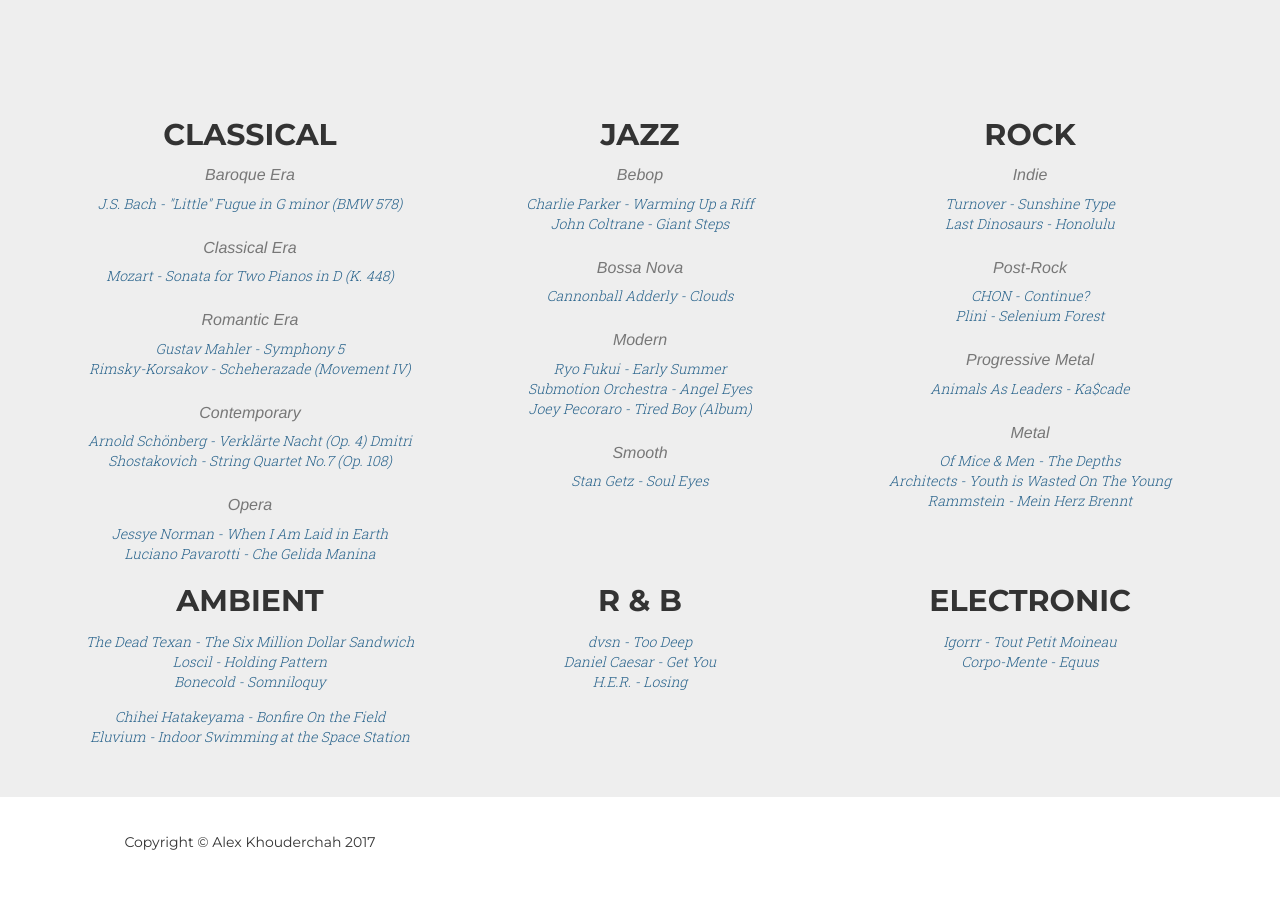
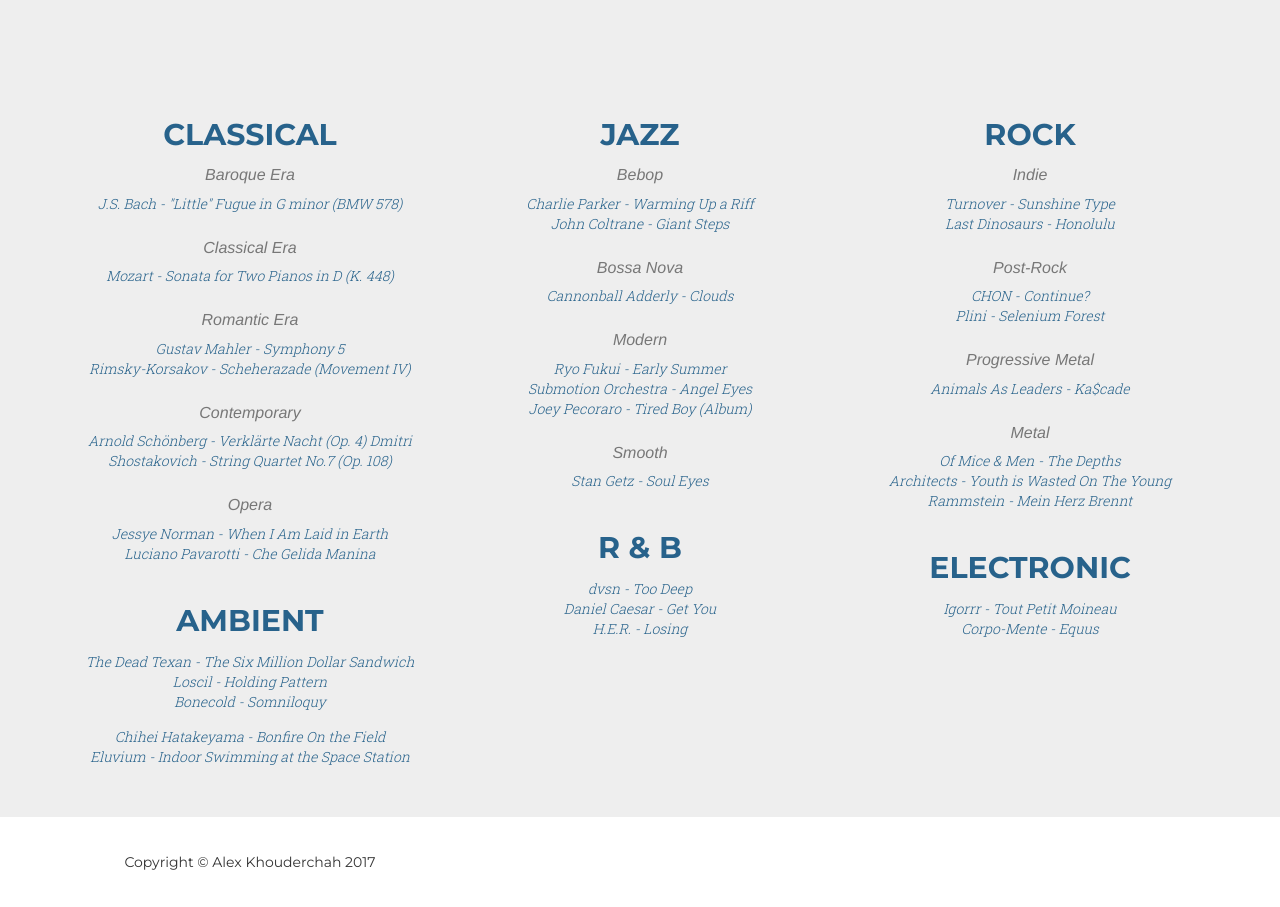
Before and after one commit to akhouderchah/akhouderchah.github.io, a website: page articles/misc/music-list.html in a window 1280 px wide. Shown: the part 520-1427 px from the top of the page. Drawn offline with nearby package versions, Linux system fonts and the light colour scheme; files that its build step writes are made by us from their sources; files whose address does not match are found by name; a web font is replaced by a local one.

Commit message:
Updated music page

```diff
--- a/articles/misc/music-list.html
+++ b/articles/misc/music-list.html
@@ -90,9 +90,11 @@
           </div>
         </div>
 		-->
-		<div class="row">
+		<div class="row list-center">
 		  <div class="col-lg-4 text-center">
-			<h2>Classical</h2>
+			<div>
+			  <h2 class="list-hider"><a>Classical</a></h2>
+			  <div class="list-hidee collapse in">
 				<h3 class="list-subheading list-first text-muted">Baroque Era</h3>
 				<a href="https://www.youtube.com/watch?v=zO8i5D2uz84">J.S. Bach - "Little" Fugue in G minor (BMW 578)</a>
 				<h3 class="list-subheading text-muted">Classical Era</h3>
@@ -107,8 +109,25 @@
 				<a href="https://www.youtube.com/watch?v=jOIAi2XwuWo">Jessye Norman - When I Am Laid in Earth</a><br>
 				<a href="https://www.youtube.com/watch?v=yPZlUivmU9s">Luciano Pavarotti - Che Gelida Manina</a>
 			  </div>
+			</div>
+
+			<div>
+			  <br><h2 class="list-hider"><a>Ambient</a></h2>
+			  <div class="list-hidee collapse in">
+				<div class="list-subheading list-first text-muted"></div>
+				<a href="https://www.youtube.com/watch?v=hP9nIq4otVA">The Dead Texan - The Six Million Dollar Sandwich</a><br>
+				<a href="https://www.youtube.com/watch?v=9bJcvgxX6AY">Loscil - Holding Pattern</a><br>
+				<a href="https://www.youtube.com/watch?v=LmvdavHPdh8">Bonecold - Somniloquy</a><br>
+				<div class="list-subheading list-first text-muted"></div>
+				<a href="https://www.youtube.com/watch?v=wRtGgQbZAxY">Chihei Hatakeyama - Bonfire On the Field</a><br>
+				<a href="https://www.youtube.com/watch?v=cIUnVO3tWfo">Eluvium - Indoor Swimming at the Space Station</a>
+			  </div>
+			</div>
+		  </div>
 		  <div class="col-lg-4 text-center">
-			<h2>Jazz</h2>
+			<div>
+			  <h2 class="list-hider"><a>Jazz</a></h2>
+			  <div class="list-hidee collapse in">
 				<h3 class="list-subheading list-first text-muted">Bebop</h3>
 				<a href="https://www.youtube.com/watch?v=Lr5WgLZBptQ">Charlie Parker - Warming Up a Riff</a><br>
 				<a href="https://www.youtube.com/watch?v=30FTr6G53VU">John Coltrane - Giant Steps</a>
@@ -121,8 +140,22 @@
 				<h3 class="list-subheading text-muted">Smooth</h3>
 				<a href="https://www.youtube.com/watch?v=w5fuBhPhZaU">Stan Getz - Soul Eyes</a>
 			  </div>
+			</div>
+
+			<div>
+			  <br><h2 class="list-hider"><a>R & B</a></h2>
+			  <div class="list-hidee collapse in">
+				<div class="list-subheading list-first text-muted"></div>
+				<a href="https://www.youtube.com/watch?v=N7LBse25QP8">dvsn - Too Deep</a><br>
+				<a href="https://www.youtube.com/watch?v=sweE862aOGc">Daniel Caesar - Get You</a><br>
+				<a href="https://www.youtube.com/watch?v=N1-i53r-yVQ">H.E.R. - Losing</a>
+			  </div>
+			</div>
+		  </div>
 		  <div class="col-lg-4 text-center">
-			<h2>Rock</h2>
+			<div>
+			  <h2 class="list-hider"><a>Rock</a></h2>
+			  <div class="list-hidee collapse in">
 				<h3 class="list-subheading list-first text-muted">Indie</h3>
 				<a href="https://www.youtube.com/watch?v=bkctWjvwTc4">Turnover - Sunshine Type</a><br>
 				<a href="https://www.youtube.com/watch?v=MinoVJfuAAs">Last Dinosaurs - Honolulu</a>
@@ -138,29 +171,15 @@
 			  </div>
 			</div>
 
-		<div class="row">
-		  <div class="col-lg-4 text-center">
-			<h2>Ambient</h2>
-			<div class="list-subheading list-first text-muted"></div>
-			<a href="https://www.youtube.com/watch?v=hP9nIq4otVA">The Dead Texan - The Six Million Dollar Sandwich</a><br>
-			<a href="https://www.youtube.com/watch?v=9bJcvgxX6AY">Loscil - Holding Pattern</a><br>
-			<a href="https://www.youtube.com/watch?v=LmvdavHPdh8">Bonecold - Somniloquy</a><br>
-			<div class="list-subheading list-first text-muted"></div>
-			<a href="https://www.youtube.com/watch?v=wRtGgQbZAxY">Chihei Hatakeyama - Bonfire On the Field</a><br>
-			<a href="https://www.youtube.com/watch?v=cIUnVO3tWfo">Eluvium - Indoor Swimming at the Space Station</a>
-		  </div>
-		  <div class="col-lg-4 text-center">
-			<h2>R & B</h2>
-			<div class="list-subheading list-first text-muted"></div>
-			<a href="https://www.youtube.com/watch?v=N7LBse25QP8">dvsn - Too Deep</a><br>
-			<a href="https://www.youtube.com/watch?v=sweE862aOGc">Daniel Caesar - Get You</a><br>
-			<a href="https://www.youtube.com/watch?v=N1-i53r-yVQ">H.E.R. - Losing</a>
-		  </div>
-		  <div class="col-lg-4 text-center">
-			<h2>Electronic</h2>
+			<div>
+			  <br><h2 class="list-hider"><a>Electronic</a></h2>
+			  <div class="list-hidee collapse in">
 				<div class="list-subheading list-first text-muted"></div>
 				<a href="https://www.youtube.com/watch?v=MKp30C3MwVk">Igorrr - Tout Petit Moineau</a><br>
 				<a href="https://www.youtube.com/watch?v=swETauWhQoE">Corpo-Mente - Equus</a>
+			  </div>
+			</div>
+		  </div>
 		</div>
 	  </div>
     </section>
@@ -178,22 +197,22 @@
     </footer>
 
     <!-- jQuery -->
-    <script src="vendor/jquery/jquery.min.js"></script>
-	<script src="js/jquery.easing.1.3.js"></script>
+    <script src="../../vendor/jquery/jquery.min.js"></script>
+	<script src="../../js/jquery.easing.1.3.js"></script>
 
     <!-- Bootstrap Core JavaScript -->
-    <script src="vendor/bootstrap/js/bootstrap.min.js"></script>
+    <script src="../../vendor/bootstrap/js/bootstrap.min.js"></script>
 
     <!-- Plugin JavaScript -->
     <script src="https://cdnjs.cloudflare.com/ajax/libs/jquery-easing/1.3/jquery.easing.min.js" integrity="sha384-mE6eXfrb8jxl0rzJDBRanYqgBxtJ6Unn4/1F7q4xRRyIw7Vdg9jP4ycT7x1iVsgb" crossorigin="anonymous"></script>
 
     <!-- Contact Form JavaScript -->
-    <script src="js/jqBootstrapValidation.js"></script>
-    <script src="js/contact_me.js"></script>
+    <script src="../../js/jqBootstrapValidation.js"></script>
+    <script src="../../js/contact_me.js"></script>
 
     <!-- Theme JavaScript -->
 	<!-- TODO - make min -->
-    <script src="js/agency.js"></script>
+    <script src="../../js/agency.js"></script>
 
 </body>
 
--- a/css/general.css
+++ b/css/general.css
@@ -102,6 +102,9 @@
 	}
 	.list-hidee.list-left {
 		text-align: left;
+	}
+	.list-center .list-hidee {
+		text-align: center;
 	}
 }
 
--- a/js/agency.js
+++ b/js/agency.js
@@ -5,7 +5,7 @@
 
     $(document).ready(function() {
 		var prevScroll = 0;
-		var listSpace = $('.list-spacer').css('margin-bottom');
+		//var listSpace = $('.list-spacer').css('margin-bottom');
         $(window).scroll(function() {
             if ($(this).scrollTop() > 500) {
 				if(prevScroll <= 500) {
@@ -19,13 +19,13 @@
 
 		if ($(document).width() < 1200){
 			$(".list-hider").each(function() {
-				$(this).closest('.timeline-heading').find('.list-hidee').removeClass("in");
+				$(this).parent().find('.list-hidee').removeClass("in");
 			})
 		}
 
 		$('.list-hider').click(function(){
-			var hideeElem = $(this).closest('.timeline-heading').find('.list-hidee');
-			var spaceElem = $(this).closest('.timeline-heading').find('.list-spacer');
+			var hideeElem = $(this).parent().find('.list-hidee');
+			//var spaceElem = $(this).closest('.timeline-heading').find('.list-spacer');
 			hideeElem.collapse('toggle');
 		});
     });
```
Lines whose indentation alone changed are shown as unchanged.
